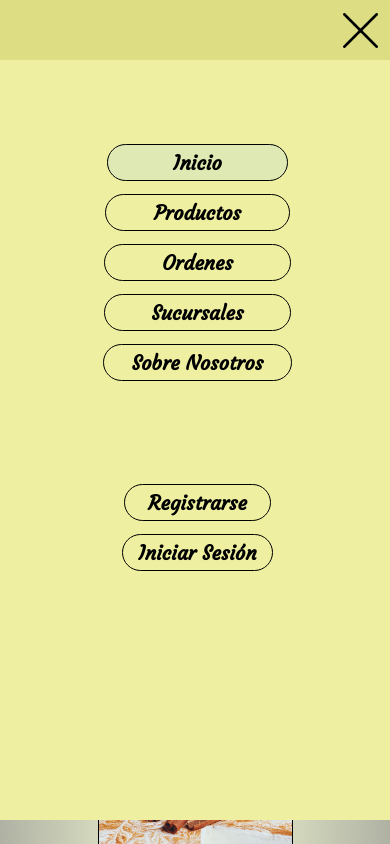
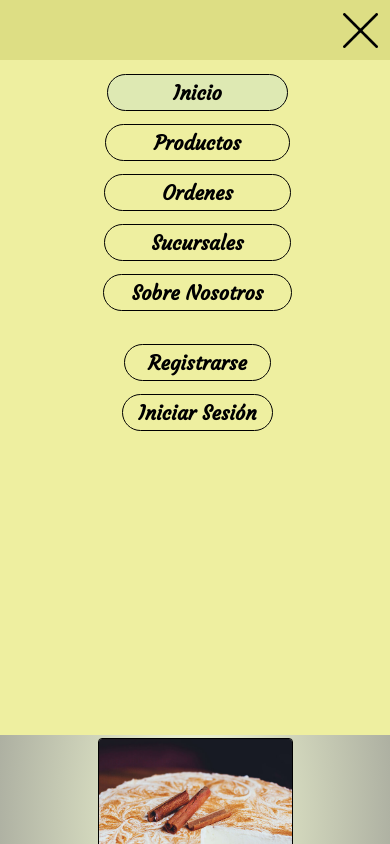
Before and after one commit to AyalaRazo/Practica, a plain HTML site: page index.html in a window 390 px wide. Both pictures are taken after a click on the element 360 px from the left and 30 px from the top of the page. Shown: the top 844 px of the page. Drawn offline with Linux system fonts and the light colour scheme.

Commit message:
Add files via upload

```diff
--- a/style.css
+++ b/style.css
@@ -8,7 +8,6 @@ body{
     font-family: 'Courgette', cursive;
     font-size: 16px;
     overflow-x: hidden;
-    zoom: 100%;
 }
 
 header{
@@ -358,7 +357,7 @@ header nav ul li a{
   header nav{
     flex-direction: column;
     width: 100vw;
-    height: 90vh;
+    height: 80vh;
     background-color: #DDDE84;
     transition: right 1s;
     position: fixed;
@@ -370,7 +369,7 @@ header nav ul li a{
   header nav ul{
     flex-direction: column;
     align-items: center;
-    padding-top: 90px;
+    padding-top: 20px;
   }
 
   header nav .nav,
```
